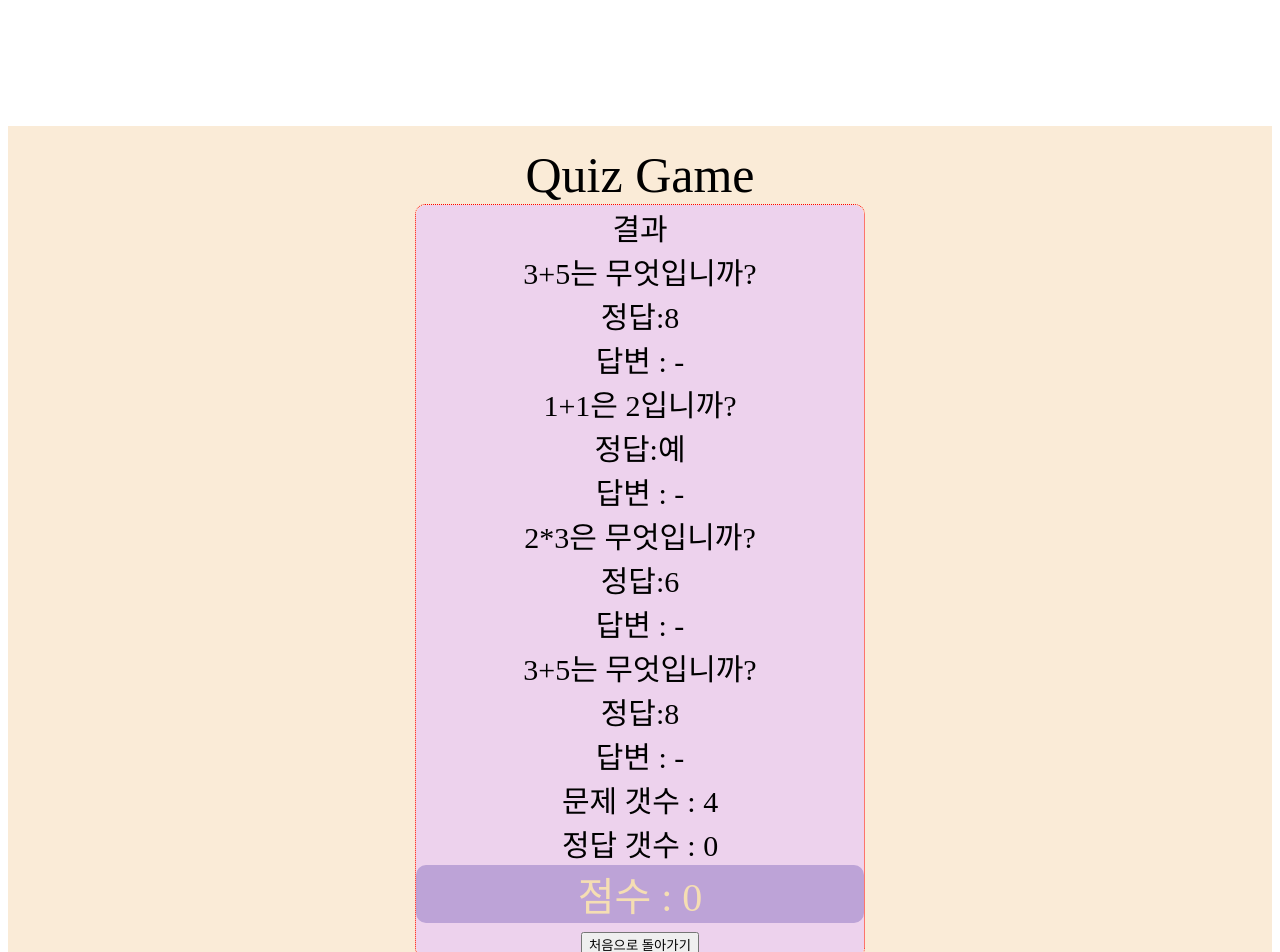
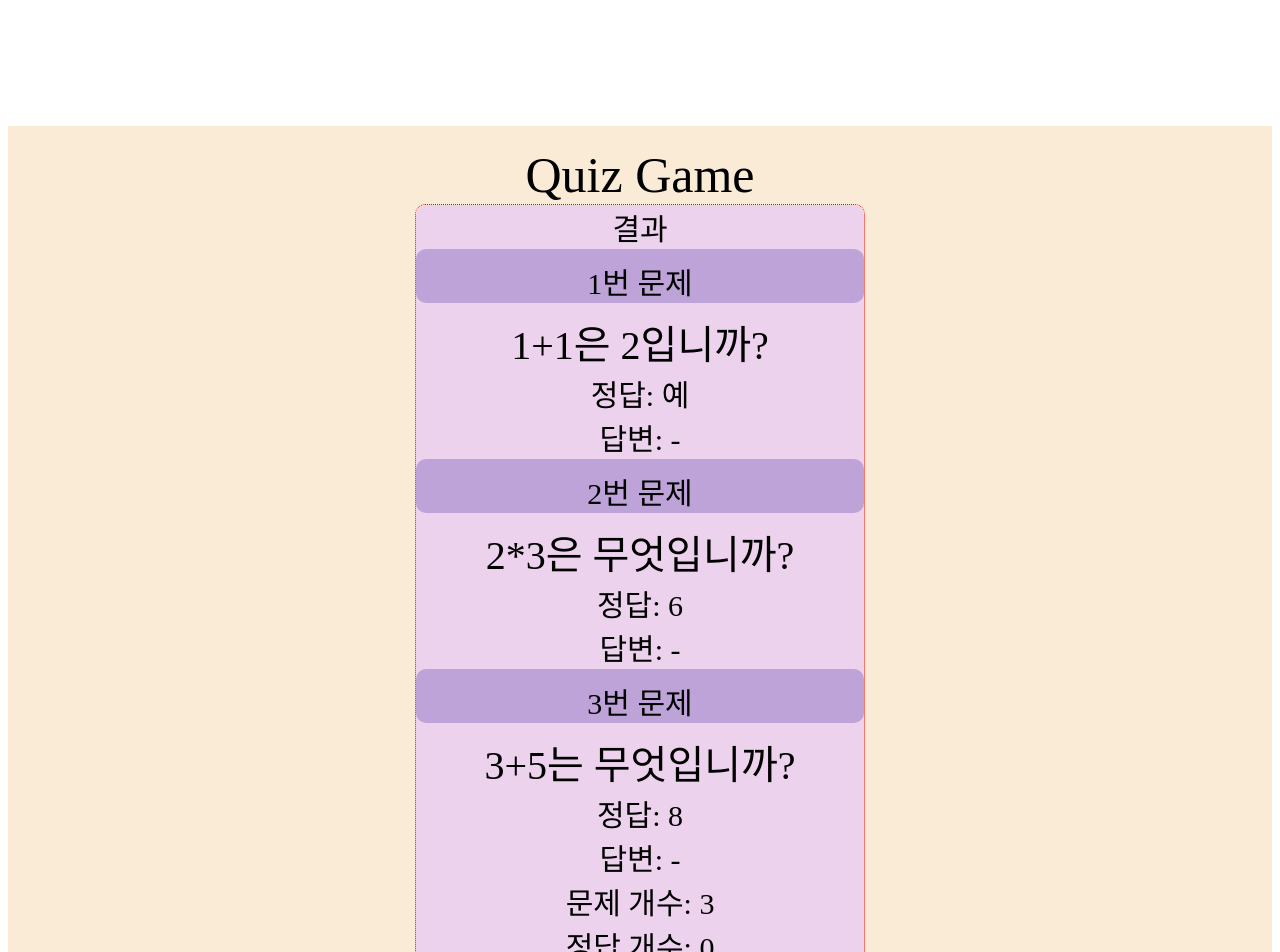
Before and after one commit to dakyungoh/quiz-game, a React (Create React App) app: page /result in a window 1280 px wide. Shown: the top 952 px of the page. Built offline with nearby package versions, Linux system fonts and the light colour scheme.

Commit message:
feat : 오류 수정

```diff
--- a/src/Game.jsx
+++ b/src/Game.jsx
@@ -1,45 +1,40 @@
-import { useNavigate } from "react-router-dom";
 import { useState } from "react";
 import questionList from "./question-list";
+import { useNavigate } from "react-router-dom";
 
-export default function Game({ userAnswerList, setUserAnswerList }) {
+function Game({ userAnswerList, setUserAnswerList }) {
   const navigate = useNavigate();
+
   const [questionNumber, setQuestionNumber] = useState(0);
-  const [currentGame, setCurrentGame] = useState(questionList[0]);
-  const [inputValue, setInputValue] = useState("");
+  const [currentQuestion, setCurrentQuestion] = useState(questionList[0]);
 
-  function onclickSubmit(userAnswer) {
+  function onClickAnswerItem(answerIndex) {
+    setUserAnswerList([...userAnswerList, answerIndex]);
     if (questionNumber + 1 < questionList.length) {
       setQuestionNumber(questionNumber + 1);
-      setCurrentGame(questionList[questionNumber + 1]);
+      setCurrentQuestion(questionList[questionNumber + 1]);
     } else {
       navigate("/result");
     }
   }
+
   return (
-    <>
-      <div className="game-number">💡{questionNumber + 1}번 문제</div>
-      <div className="game-question">{currentGame.question}</div>
+    <div className="game">
+      <div className="game-number">{questionNumber + 1}번 문제</div>
+      <div className="game-question">💡{currentQuestion.question}</div>
       <div className="game-answer-list">
-        {currentGame.answerList &&
-          currentGame.answerList.map((answerItem) => (
-            <div
-              className="game-answer-item"
-              onClick={() => onclickSubmit(answerItem)}
-            >
-              ☑️{answerItem}
-            </div>
-          ))}
-        {!currentGame.answerList && (
-          <>
-            <input
-              value={inputValue}
-              onChange={(e) => setInputValue(e.target.value)}
-            ></input>
-            <button onClick={() => onclickSubmit(inputValue)}>다음</button>
-          </>
-        )}
+        {currentQuestion.answerList.map((answerItem, index) => (
+          <div
+            key={answerItem}
+            className="game-answer-item"
+            onClick={() => onClickAnswerItem(index)}
+          >
+            🔘{answerItem}
+          </div>
+        ))}
       </div>
-    </>
+    </div>
   );
 }
+
+export default Game;
--- a/src/Result.jsx
+++ b/src/Result.jsx
@@ -1,20 +1,18 @@
+import { useNavigate } from "react-router";
 import questionList from "./question-list";
-import { useNavigate } from "react-router-dom";
 
-export default function Result({ userAnswerList, setUserAnswerList }) {
+function Result({ userAnswerList, setUserAnswerList }) {
   const navigate = useNavigate();
-
-  const totalCount = questionList.length;
+  const totalQuestionCount = questionList.length;
   let score = 0;
-  for (let i = 0; i < totalCount; i++) {
+  for (let i = 0; i < totalQuestionCount; i++) {
     if (questionList[i].correctAnswer === userAnswerList[i]) {
       score += 1;
     }
   }
+  const score100 = Math.ceil((score / totalQuestionCount) * 100);
 
-  const score100 = Math.round((score / totalCount) * 100);
-
-  function resetButton() {
+  function onclickReset() {
     navigate("/");
     setUserAnswerList([]);
   }
@@ -22,28 +20,33 @@ export default function Result({ userAnswerList, setUserAnswerList }) {
   return (
     <div className="result">
       <div className="result-title">결과</div>
-      <div className="result-questionNumber">
+      <div className="result-user-answer-list">
         {questionList.map((currentQuestion, questionNumber) => {
           return (
-            <>
-              <div className="result-question">{currentQuestion.question}</div>
-              <div className="result-answer">
-                정답:
-                {currentQuestion.correctAnswer}
+            <div key={currentQuestion.question}>
+              <div className="game-number">{questionNumber + 1}번 문제</div>
+              <div className="game-question">{currentQuestion.question}</div>
+              <div className="game-answer">
+                정답:{" "}
+                {currentQuestion.answerList[currentQuestion.correctAnswer]}
               </div>
-              <div className="result-user-answer">
-                답변 : {userAnswerList[questionNumber] || "-"}
+              <div className="user-answer">
+                답변:{" "}
+                {currentQuestion.answerList[userAnswerList[questionNumber]] ||
+                  "-"}
               </div>
-            </>
+            </div>
           );
         })}
+        <div>문제 개수: {totalQuestionCount}</div>
+        <div>정답 개수: {score}</div>
+        <div className="score">점수: {score100}</div>
+        <button className="reset-button" onClick={onclickReset}>
+          처음으로 돌아가기
+        </button>
       </div>
-      <div>문제 갯수 : {totalCount}</div>
-      <div>정답 갯수 : {score}</div>
-      <div className="score">점수 : {score100}</div>
-      <button className="reset=button" onClick={resetButton}>
-        처음으로 돌아가기
-      </button>
     </div>
   );
 }
+
+export default Result;
--- a/src/question-list.js
+++ b/src/question-list.js
@@ -1,22 +1,18 @@
 const questionList = [
-  {
-    question: "3+5는 무엇입니까?",
-    correctAnswer: "8",
-  },
   {
     question: "1+1은 2입니까?",
     answerList: ["예", "아니오"],
-    correctAnswer: "예",
+    correctAnswer: 0,
   },
   {
     question: "2*3은 무엇입니까?",
     answerList: ["2", "3", "6", "8"],
-    correctAnswer: "6",
+    correctAnswer: 2,
   },
   {
     question: "3+5는 무엇입니까?",
     answerList: ["4", "6", "8"],
-    correctAnswer: "8",
+    correctAnswer: 2,
   },
 ];
 
```
